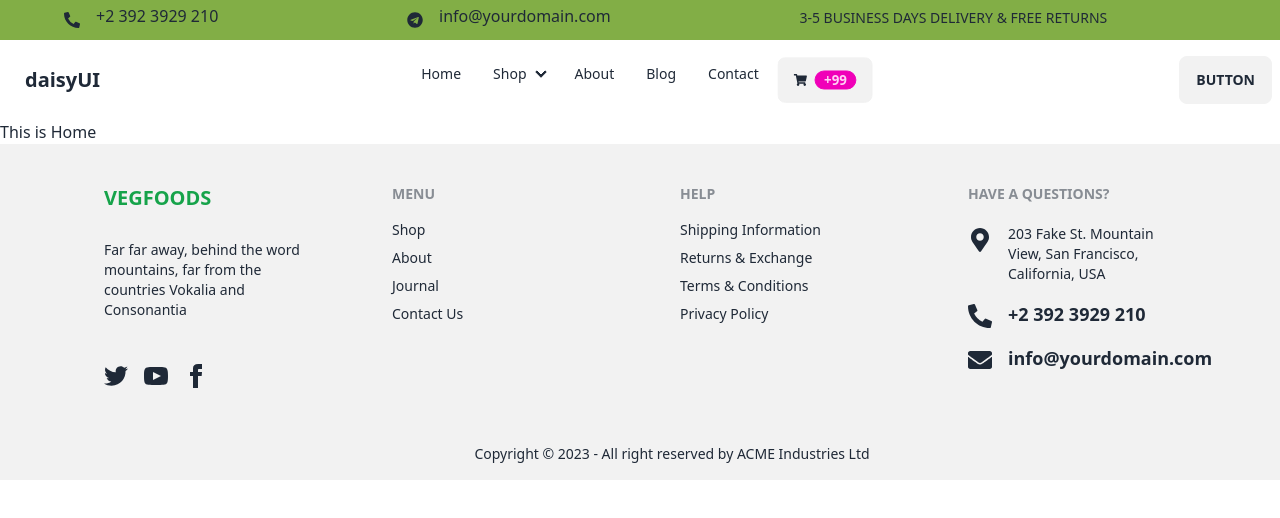
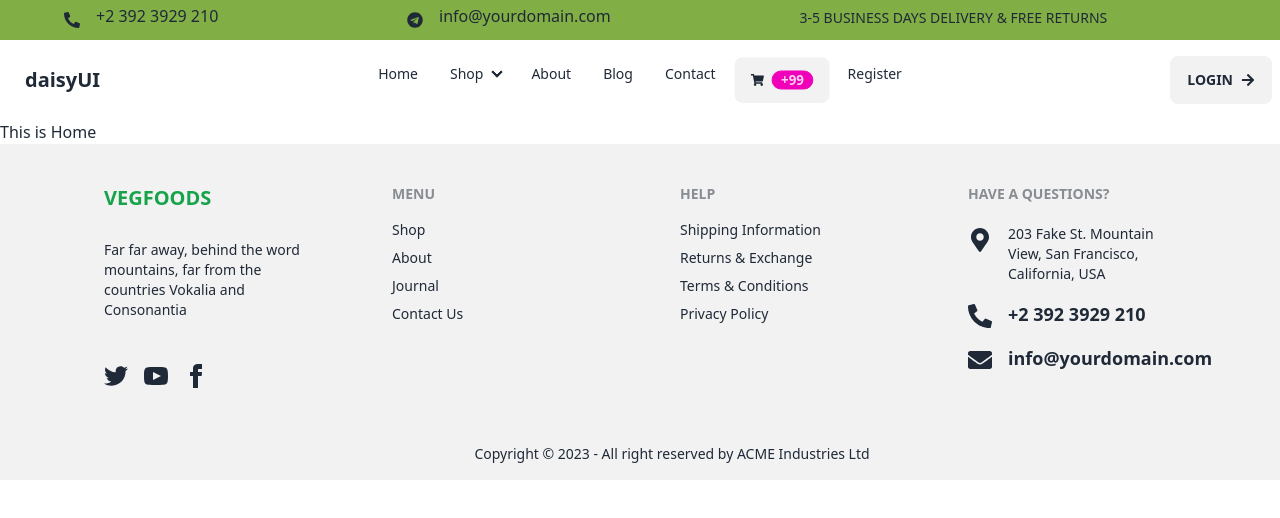
Before and after one commit to mdali017/vegFoods, a React (Vite) app: page / in a window 1280 px wide. Shown: the top 518 px of the page. Built offline with nearby package versions, Linux system fonts and the light colour scheme.

Commit message:
Navber Added And Item Added

```diff
--- a/src/Pages/Shared/NavBar/NavBar.jsx
+++ b/src/Pages/Shared/NavBar/NavBar.jsx
@@ -1,6 +1,6 @@
 import React from 'react';
 import TopNavBar from './TopNavBar';
-import { FaShoppingCart } from 'react-icons/fa';
+import { FaArrowRight, FaShoppingCart } from 'react-icons/fa';
 
 
 const NavBar = () => {
@@ -24,6 +24,7 @@ const NavBar = () => {
             <FaShoppingCart></FaShoppingCart>
             <div className="badge badge-secondary">+99</div>
         </button>
+        <li><a>Register</a></li>
     </>
 
     return (
@@ -47,7 +48,7 @@ const NavBar = () => {
                     </ul>
                 </div>
                 <div className="navbar-end">
-                    <a className="btn">Button</a>
+                    <a className="btn">Login <FaArrowRight></FaArrowRight> </a>
                 </div>
             </div>
         </div>
```
